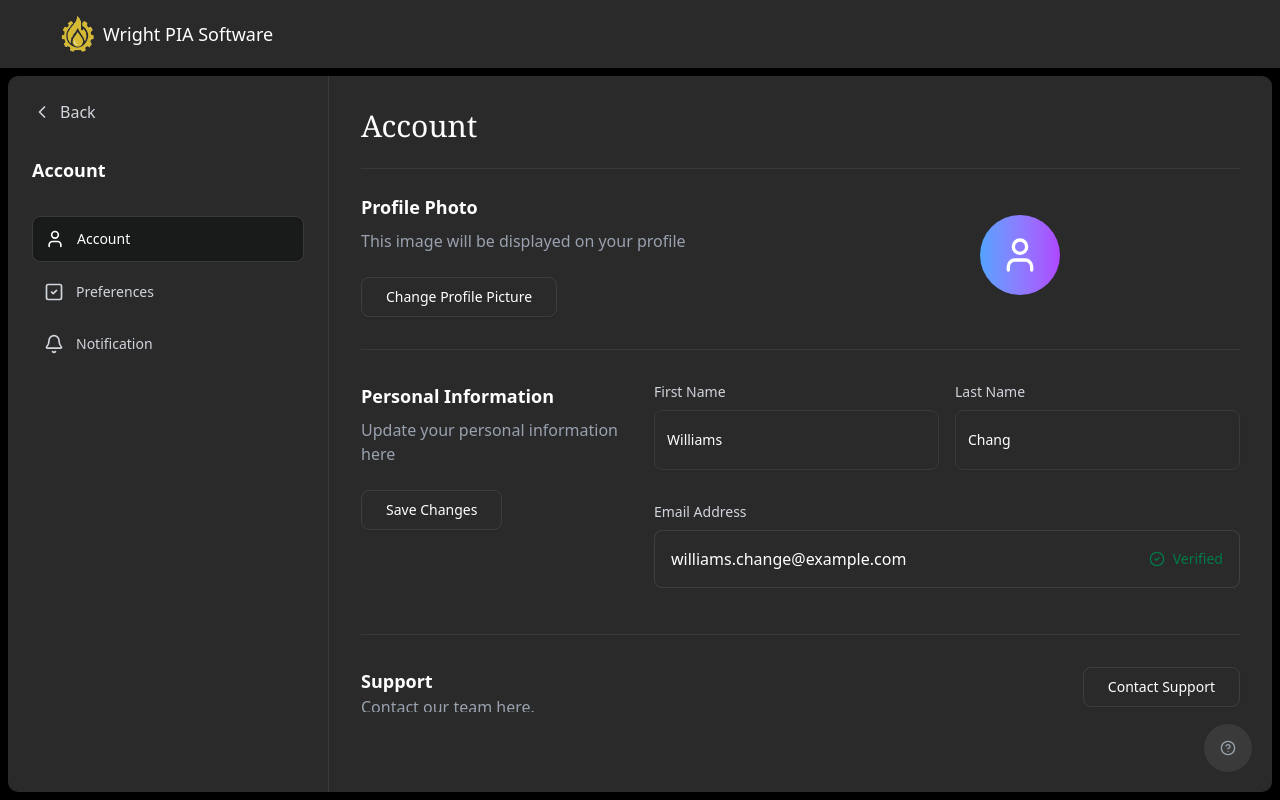
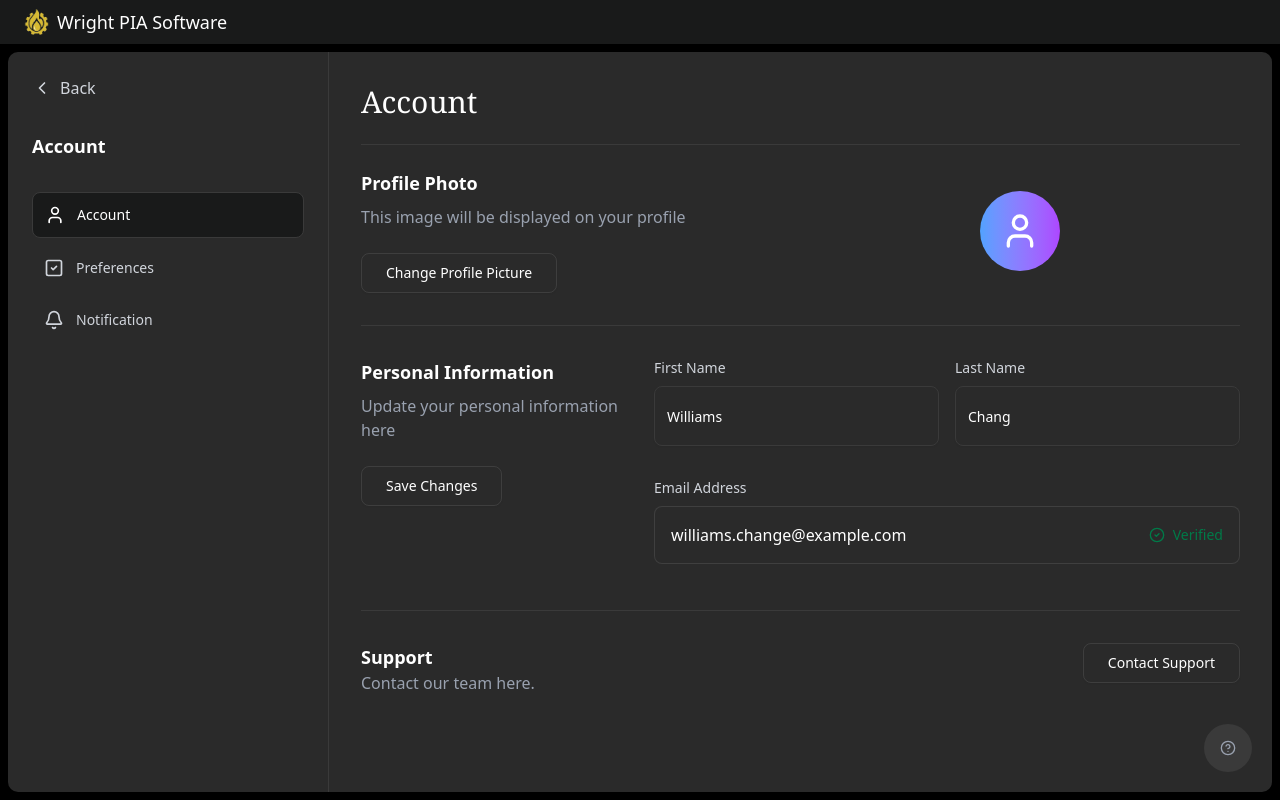
Before and after one commit to Dhei-vid/pia_software, a Next.js app: page /profile in a window 1280 px wide. Built offline with nearby package versions, Linux system fonts and the light colour scheme.

Commit message:
update: updated chat page

```diff
--- a/src/app/globals.css
+++ b/src/app/globals.css
@@ -128,5 +128,10 @@
   }
   body {
     @apply bg-background text-foreground;
+    scrollbar-color: var(--lightgrey) var(--grey);
   }
 }
+
+.scrollbar-width {
+  scrollbar-width: thin;
+}
--- a/src/components/general/header.tsx
+++ b/src/components/general/header.tsx
@@ -2,12 +2,12 @@ import Image from "next/image";
 
 const Header = () => {
   return (
-    <div className="flex flex-row gap-2 items-center bg-grey w-full py-4 px-15">
+    <div className="flex flex-row gap-2 items-center w-full py-2 px-6 bg-dark">
       <Image
         src="/logo.png"
         alt="Wright PIA Logo"
-        width={35}
-        height={35}
+        width={25}
+        height={25}
         className="object-contain"
       />
       <h1 className="text-lg 2xl:text-xl text-white">Wright PIA Software</h1>
--- a/src/components/navigation/left-side-bar.tsx
+++ b/src/components/navigation/left-side-bar.tsx
@@ -74,10 +74,10 @@ export const LeftSideBar: FC<ILeftSideBarProps> = ({
   return (
     <div className="h-full flex flex-col overflow-hidden">
       {/* Fixed Header Section */}
-      <div className="flex-shrink-0 p-6 space-y-6">
+      <div className="flex-shrink-0 p-6 space-y-4">
         {/* Logo */}
         <div>
-          <Image src={"/logo.png"} alt={"Logo"} width={60} height={60} />
+          <Image src={"/logo.png"} alt={"Logo"} width={40} height={40} />
         </div>
 
         {/* Search Bar */}
@@ -88,7 +88,7 @@ export const LeftSideBar: FC<ILeftSideBarProps> = ({
               placeholder="New Query"
               value={searchQuery}
               onChange={(e) => setSearchQuery(e.target.value)}
-              className="pl-10 bg-[#3a3a3a] border-[#4a4a4a] text-white placeholder:text-gray-400 focus:border-yellow-400"
+              className="pl-10 bg-dark border-lightgrey text-white placeholder:text-gray-400 focus:border-yellow-400"
             />
           </div>
 
@@ -107,7 +107,7 @@ export const LeftSideBar: FC<ILeftSideBarProps> = ({
       </div>
 
       {/* Content Section - No scrolling */}
-      <div className="flex-1 px-6 pb-6 overflow-hidden">
+      <div className="flex-1 px-6 pb-6 overflow-y-auto scrollbar-width">
         {/* PIA 2021 Document */}
         <div className="mb-8 pt-6 border-t border-[#3a3a3a]">
           <h3 className="text-sm font-medium text-gray-400 uppercase tracking-wider mb-4">
--- a/src/components/sidebar-items/notes.tsx
+++ b/src/components/sidebar-items/notes.tsx
@@ -60,7 +60,9 @@ const NotesSideBarItems: FC<INotesSideBarItems> = ({
       className="p-3 text-left flex flex-row gap-5 justify-between hover:bg-lightgrey cursor-pointer transition-all duration-200 ease-in-out rounded-md"
     >
       <div>
-        <p className="text-sm text-white truncate text-wrap">{content}</p>
+        <p className="text-sm text-white truncate text-wrap line-clamp-2">
+          {content}
+        </p>
         {/* <p className="text-sm text-gray-400 truncate">{content}</p> */}
       </div>
       <p className="text-xs text-nowrap text-gray-400">
--- a/src/components/ui/generic-drawer.tsx
+++ b/src/components/ui/generic-drawer.tsx
@@ -110,7 +110,9 @@ const GenericDrawer: React.FC<GenericDrawerProps> = ({
             </div>
 
             {/* Content */}
-            <div className="flex-1 overflow-y-auto p-6">{children}</div>
+            <div className="flex-1 overflow-y-auto p-6 scrollbar-width">
+              {children}
+            </div>
           </motion.div>
         </>
       )}
```
Also changed, not shown: src/components/navigation/right-side-bar.tsx (indentation only).
